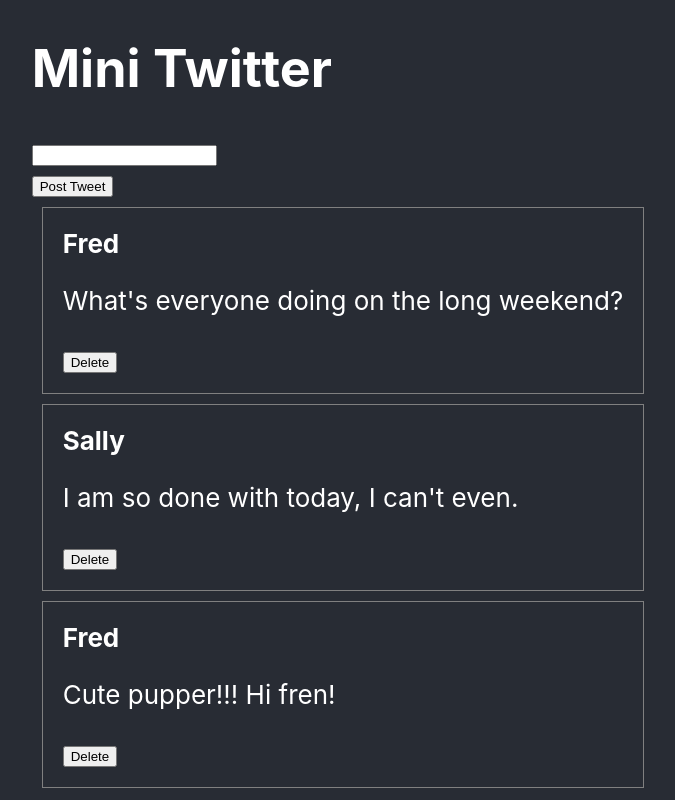
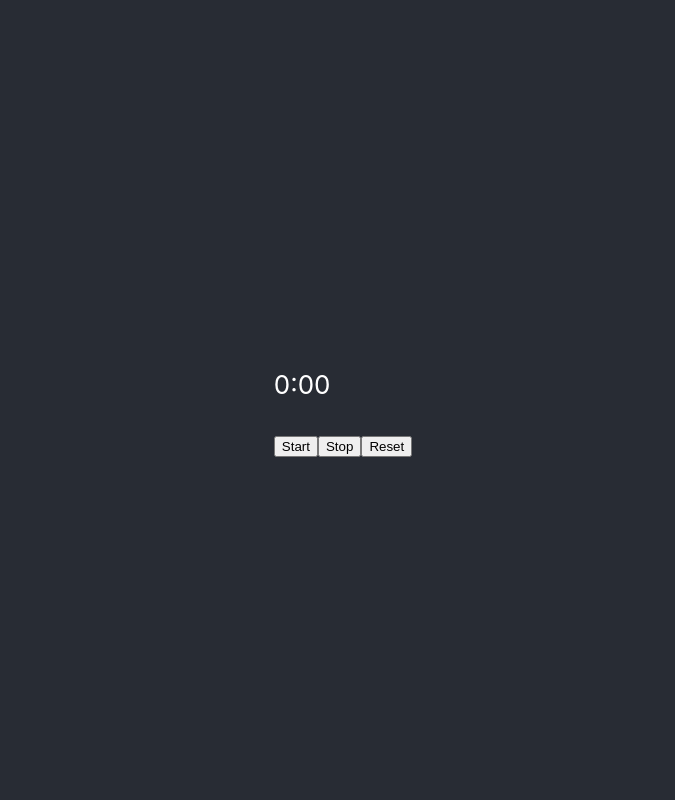
Before and after one commit to kam89/coursework-1, a React (Create React App) app: page / in a window 1280 px wide. Shown: the whole page, without its empty margins (297-972 px from the left). Built offline with nearby package versions, Linux system fonts and the light colour scheme.

Commit message:
⚡️ Add StopWatch

```diff
--- a/src/App.js
+++ b/src/App.js
@@ -7,6 +7,8 @@ import TodoList from './todo/todoList';
 import Jukebox from './jukeBox/jukeBox';
 import OverallFeedback from './feedback/overallFeedback';
 import MiniTwitter from './miniTwitter/MiniTwitter';
+import { DateFactMain } from './dateFact';
+import { StopWatch } from './stopWatch';
 
 
 // const WeatherForecast = () => {
@@ -25,7 +27,9 @@ const App = () => {
         {/* <TodoList /> */}
         {/* <Jukebox /> */}
         {/* <OverallFeedback /> */}
-        <MiniTwitter />
+        {/* <MiniTwitter /> */}
+        {/* <DateFactMain /> */}
+        <StopWatch />
       </header>
     </div>
   );
```
